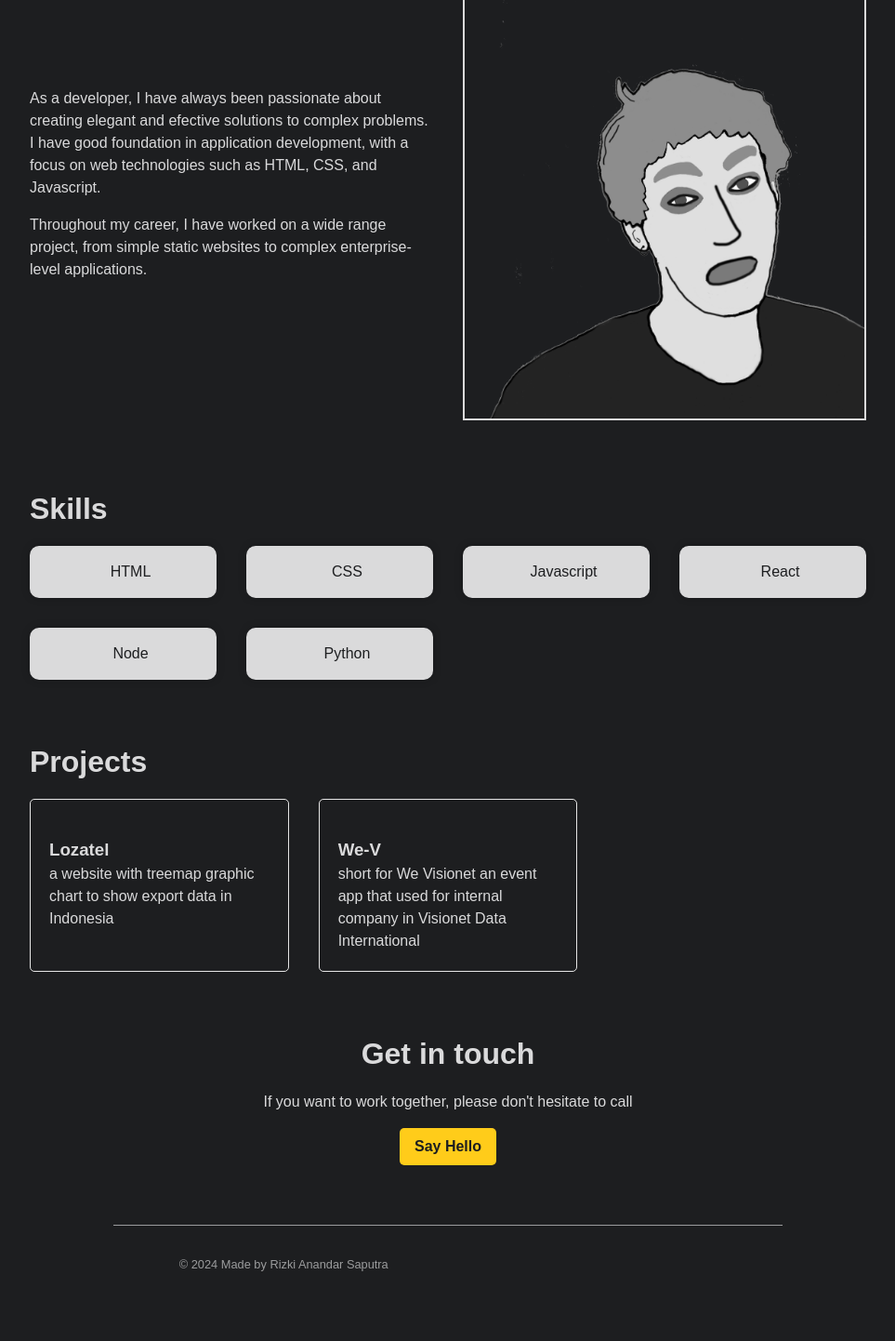
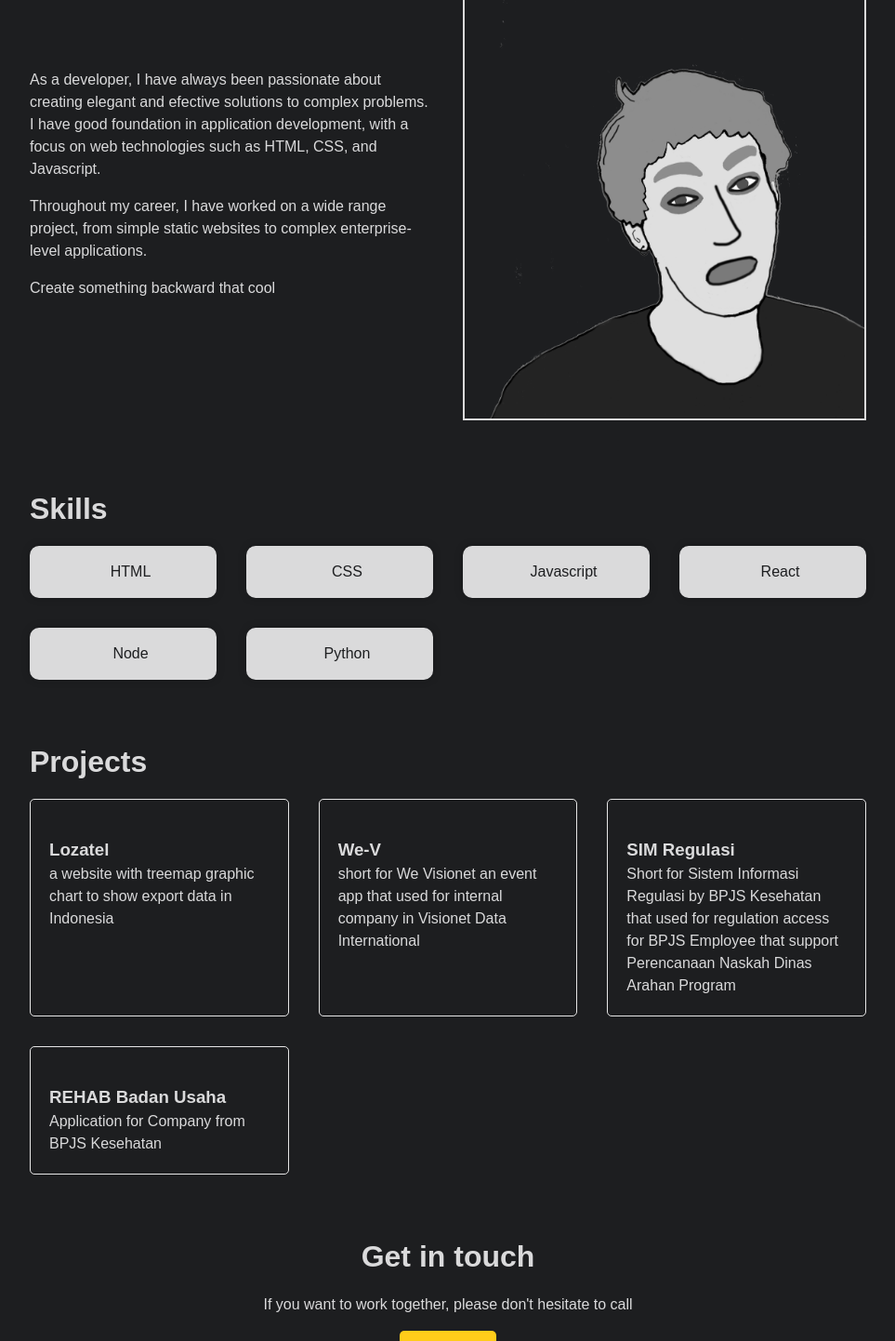
Before and after one commit to anandarex/my-portfolio, a Next.js app: page / in a window 1280 px wide. Shown: the part 936-2378 px from the top of the page at 93% size, without its empty margins (158-1121 px from the left). Before the commit the page ends 2337 px from the top, so only its background shows below. Built offline with nearby package versions, Linux system fonts and the light colour scheme.

Commit message:
perubahan bagian project dan link resume

```diff
--- a/Components/about.jsx
+++ b/Components/about.jsx
@@ -13,6 +13,9 @@ const About = () => {
                     <p>
                         Throughout my career, I have worked on a wide range project, from simple static websites to complex enterprise-level applications.
                     </p>
+                    <p>
+                        Create something backward that cool
+                    </p>
                 </div>
                 <div className="about-img">
                     <Image src='/static/images/about.png' className="profile-img" width={300} height={500} />
--- a/Components/data.js
+++ b/Components/data.js
@@ -12,4 +12,17 @@ export const projectData = [
         description:
             'short for We Visionet an event app that used for internal company in Visionet Data International',
     },
+    {
+        id:3,
+        title: 'SIM Regulasi',
+        description:
+            'Short for Sistem Informasi Regulasi by BPJS Kesehatan that used for regulation access for BPJS Employee that support Perencanaan Naskah Dinas Arahan Program'
+
+    },
+    {
+        id:4,
+        title: 'REHAB Badan Usaha',
+        description:
+            'Application for Company from BPJS Kesehatan',
+    }
 ];
--- a/Components/navbar.jsx
+++ b/Components/navbar.jsx
@@ -3,7 +3,7 @@ import Greetings from "./greetings";
 
 
 const downloadFile = () => {
-  window.location.href = "https://drive.google.com/file/d/1n-zdPlSurdx24RNs4egc0C5iOCw1B_n1/view?usp=drive_link"
+  window.location.href = "https://drive.google.com/file/d/1IXEpFSwjwUb081NcZ_lw44K-_L4VxaW1/view"
 }
 
 const Navbar = () => {
```
